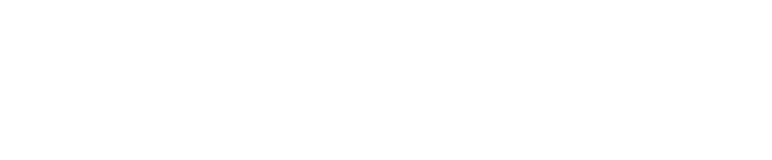
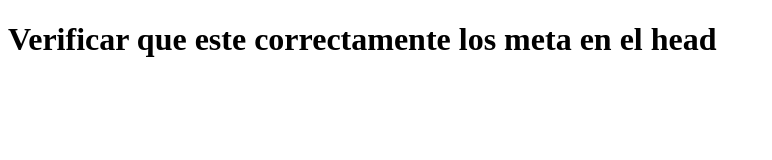
Before and after one commit to Web-101/estructura-del-head-y-protocolo-open-graph-ogp-VariniaD, a plain HTML site: page index.html in a window 1280 px wide. Shown: the whole page, without its empty margins (0-772 px from the left). Drawn offline with Linux system fonts and the light colour scheme.

Commit message:
Update index.html

```diff
--- a/index.html
+++ b/index.html
@@ -33,7 +33,9 @@
 </head>
 
 <body>
-
+    <h1>
+        Verificar que este correctamente los meta en el head
+    </h1>
 </body>
 
 </html>
```
